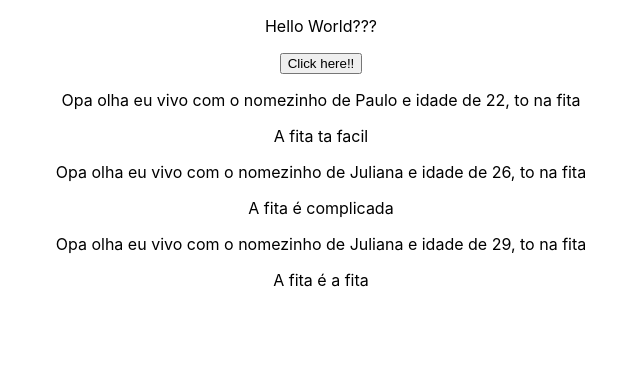
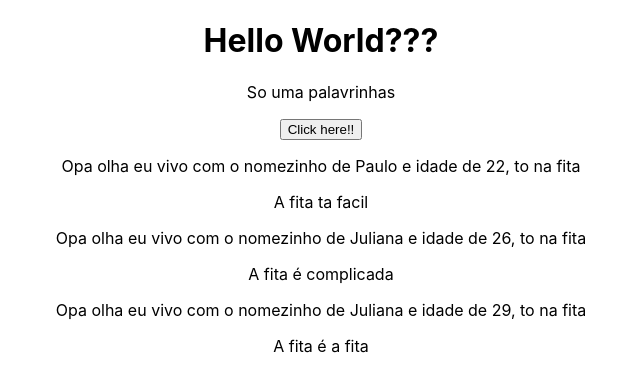
Before and after one commit to paulojunio/projetinhos, a React (Create React App) app in the folder react_course/: page / in a window 1280 px wide. Shown: the top 392 px of the page, without its empty margins (319-959 px from the left). Built offline with nearby package versions, Linux system fonts and the light colour scheme.

Commit message:
Aprendendo hooks dnv

```diff
--- a/react_course/src/App.js
+++ b/react_course/src/App.js
@@ -1,19 +1,20 @@
-import React, { Component } from 'react';
+import React, { useState } from 'react';
 import './App.css';
 import Person from './Person/Person'
 
-class App extends Component {
-  state = {
+const App = props => {
+  const [personsState, setPersons] = useState({
     persons : [
       { name: "Paulo", age: 22},
       { name: "Juliana", age: 26},
       { name: "Juninho", age: 29}
     ]
-  }
+  });
 
-  switchNameHandle = () => {
-    // console.log("Hi?");
-    this.setState({
+  const [otherState, setOtherState] = useState("So uma palavrinhas");
+
+  const switchNameHandle = () => {
+    setPersons({
       persons : [
         { name: "Paulo Junio", age: 22},
         { name: "Juliana", age: 26},
@@ -22,17 +23,16 @@ class App extends Component {
     });
   }
 
-  render() {
-    return (
-      <div className="App">
-        <p>Hello World???</p>
-        <button onClick={this.switchNameHandle}>Click here!!</button>
-        <Person name={this.state.persons[0].name} age={this.state.persons[0].age}>A fita ta facil</Person>
-        <Person name={this.state.persons[1].name} age={this.state.persons[1].age}>A fita é complicada</Person>
-        <Person name={this.state.persons[1].name} age={this.state.persons[2].age}>A fita é a fita</Person>
-      </div>
-    );
-  }
+  return (
+    <div className="App">
+      <h1>Hello World???</h1>
+      <p>{otherState}</p>
+      <button onClick={switchNameHandle}>Click here!!</button>
+      <Person name={personsState.persons[0].name} age={personsState.persons[0].age}>A fita ta facil</Person>
+      <Person name={personsState.persons[1].name} age={personsState.persons[1].age}>A fita é complicada</Person>
+      <Person name={personsState.persons[1].name} age={personsState.persons[2].age}>A fita é a fita</Person>
+    </div>
+  );
 }
 
 export default App;
```
